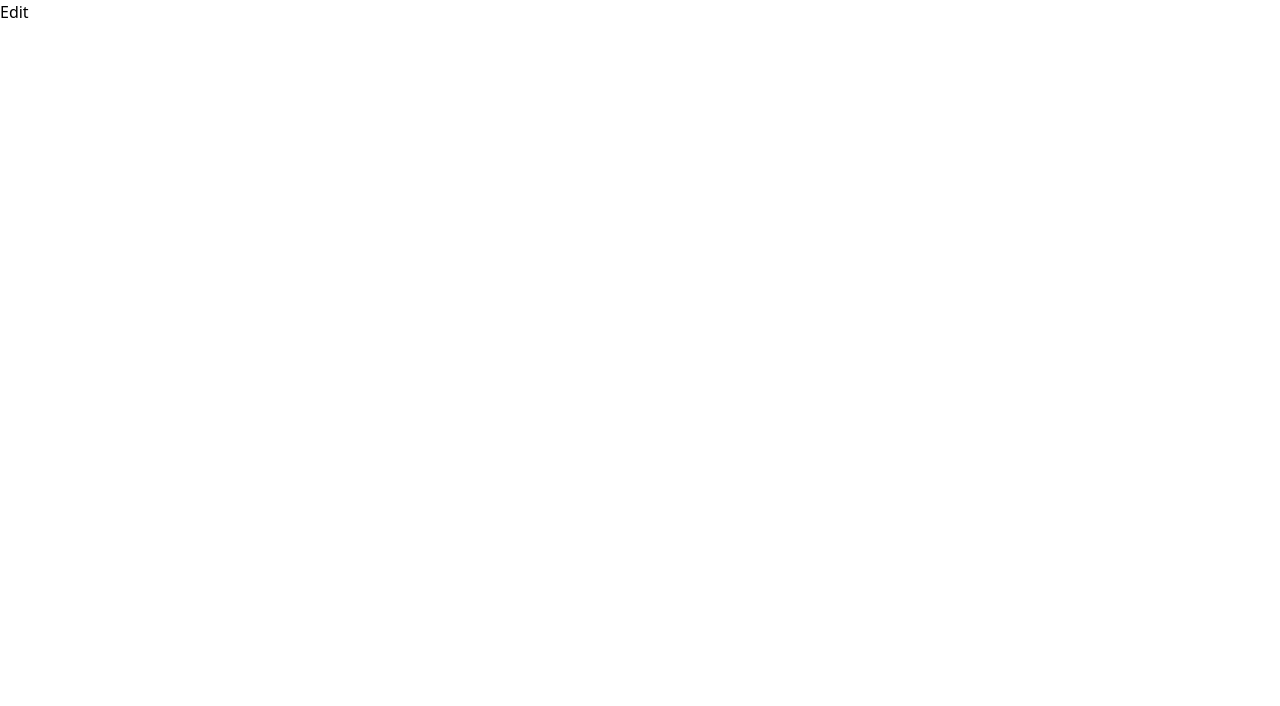
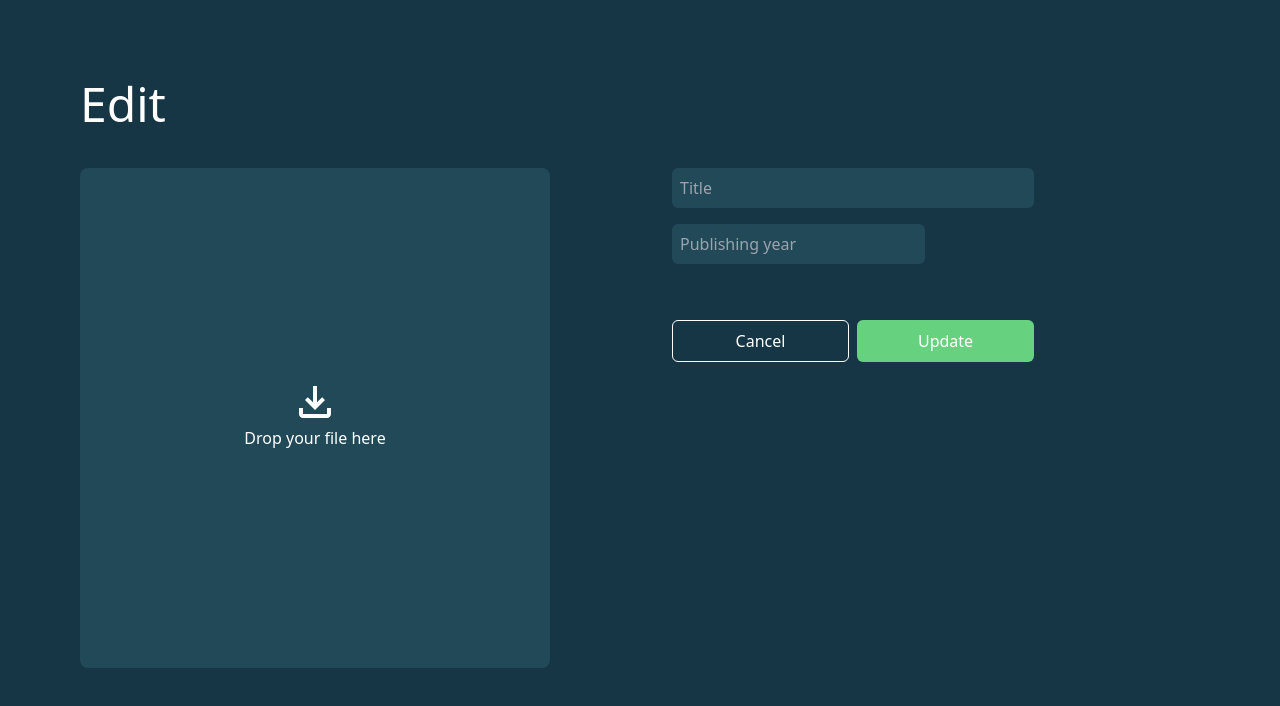
Before and after one commit to zainasghar200/Cirama, a React (Create React App) app: page /edit in a window 1280 px wide. Shown: the top 706 px of the page. Built offline with nearby package versions, Linux system fonts and the light colour scheme.

Commit message:
UI design added

```diff
--- a/src/App.js
+++ b/src/App.js
@@ -12,7 +12,7 @@ function App() {
       {/* Wrap your routes with Routes component */}
       <Routes>
         {/* Specify each route using Route component */}
-        <Route path="/sign-in" element={<SignIn />} />
+        <Route path="/" element={<SignIn />} />
         <Route path="/empty-state" element={<EmptyState />} />
         <Route path="/movie-list" element={<MovieList />} />
         <Route path="/create" element={<Create />} />
--- /dev/null
+++ b/src/component/file-input/FileInput.js
@@ -0,0 +1,16 @@
+import React from "react";
+
+export default function FileInput() {
+  return (
+    <>
+      <div className="md:w-[370px] md:h-[400px] lg:w-[470px] lg:h-[500px] rounded-lg bg-[#224957] flex flex-col justify-center items-center p-6 md:p-10">
+        <img
+          src="./icons/drop-file.svg"
+          className="w-6 h-6 md:w-8 md:h-8"
+          alt="Drop file"
+        />
+        <div className="text-white mt-2">Drop your file here</div>
+      </div>
+    </>
+  );
+}
--- a/src/pages/create/Create.js
+++ b/src/pages/create/Create.js
@@ -1,5 +1,39 @@
-import React from "react";
+import FileInput from "../../component/file-input/FileInput";
 
 export default function Create() {
-  return <div>Create</div>;
+  return (
+    <div className="w-full min-h-[100vh] bg-[#163545] px-5 md:px-10 lg:px-20">
+      <div className="pt-10 pb-10 lg:pt-20 lg:pb-10 flex flex-row justify-between items-center">
+        <div className="text-xl md:text-3xl lg:text-5xl font-medium text-white">
+          Create a new movie
+        </div>
+      </div>
+
+      <div className="flex flex-col md:flex-row justify-between gap-6">
+        <div className="w-full md:w-1/2 lg:w-1/2">
+          <FileInput />
+        </div>
+        <div className="w-full md:ml-10 md:w-1/2 lg:w-1/2">
+          <div className="md:w-[312px] lg:w-[362px] flex flex-col justify-center item-center gap-4">
+            <input
+              className="w-full bg-[#224957] p-2 rounded-md text-sm md:text-base"
+              placeholder="Title"
+            />
+            <input
+              className="w-[70%] bg-[#224957] p-2 rounded-md text-sm md:text-base"
+              placeholder="Publishing year"
+            />
+            <div className="flex flex-col mt-5 lg:mt-10 md:flex-row gap-2">
+              <button className="w-full md:w-1/2 bg-transparent border border-white p-2 rounded-md text-white text-center hover:bg-white hover:text-[#66D17F] transition duration-300">
+                Cancel
+              </button>
+              <button className="w-full md:w-1/2 bg-[#66D17F] p-2 rounded-md text-white text-center hover:bg-white hover:text-[#66D17F] transition duration-300">
+                Submit
+              </button>
+            </div>
+          </div>
+        </div>
+      </div>
+    </div>
+  );
 }
--- a/src/pages/edit/Edit.js
+++ b/src/pages/edit/Edit.js
@@ -1,5 +1,39 @@
-import React from "react";
+import FileInput from "../../component/file-input/FileInput";
 
-export default function Edit() {
-  return <div>Edit</div>;
+export default function Create() {
+  return (
+    <div className="w-full min-h-[100vh] bg-[#163545] px-5 md:px-10 lg:px-20">
+      <div className="pt-10 pb-10 lg:pt-20 lg:pb-10 flex flex-row justify-between items-center">
+        <div className="text-xl md:text-3xl lg:text-5xl font-medium text-white">
+          Edit
+        </div>
+      </div>
+
+      <div className="flex flex-col md:flex-row justify-between gap-6">
+        <div className="w-full md:w-1/2 lg:w-1/2">
+          <FileInput />
+        </div>
+        <div className="w-full md:ml-10 md:w-1/2 lg:w-1/2">
+          <div className="md:w-[312px] lg:w-[362px] flex flex-col justify-center item-center gap-4">
+            <input
+              className="w-full bg-[#224957] p-2 rounded-md text-sm md:text-base"
+              placeholder="Title"
+            />
+            <input
+              className="w-[70%] bg-[#224957] p-2 rounded-md text-sm md:text-base"
+              placeholder="Publishing year"
+            />
+            <div className="flex flex-col mt-5 lg:mt-10 md:flex-row gap-2">
+              <button className="w-full md:w-1/2 bg-transparent border border-white p-2 rounded-md text-white text-center hover:bg-white hover:text-[#66D17F] transition duration-300">
+                Cancel
+              </button>
+              <button className="w-full md:w-1/2 bg-[#66D17F] p-2 rounded-md text-white text-center hover:bg-white hover:text-[#66D17F] transition duration-300">
+                Update
+              </button>
+            </div>
+          </div>
+        </div>
+      </div>
+    </div>
+  );
 }
--- a/src/pages/movie-list/MovieList.js
+++ b/src/pages/movie-list/MovieList.js
@@ -1,4 +1,5 @@
 import React from "react";
+import { Link } from "react-router-dom";
 
 export default function MovieList() {
   return (
@@ -6,10 +7,12 @@ export default function MovieList() {
       <div className="pt-20 pb-10 flex flex-row justify-between items-center">
         <div className="flex flex-row gap-2 items-center">
           <div className="text-5xl font-medium text-white">My movies</div>
-          <img
-            src="./icons/add_circle_outline.svg"
-            className="w-[24px] h-[24px] mt-3"
-          />
+          <Link to="/create">
+            <img
+              src="./icons/add_circle_outline.svg"
+              className="w-[24px] h-[24px] mt-3"
+            />
+          </Link>
         </div>
         <div className="flex flex-row gap-2 items-center">
           <div className="text-xl font-medium text-white">Logout</div>
```
Also changed, not shown: public/icons/drop-file.svg (added).
